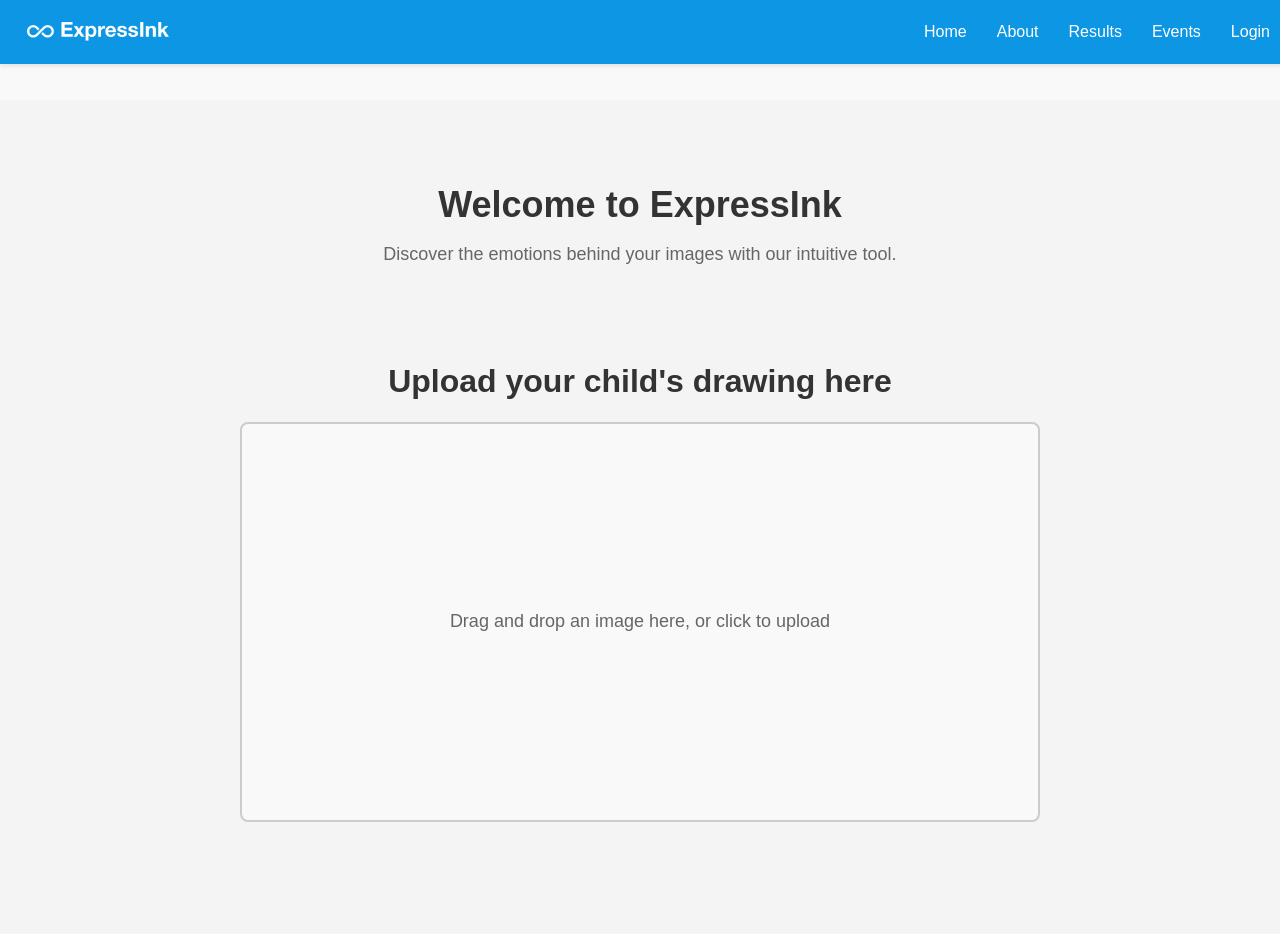
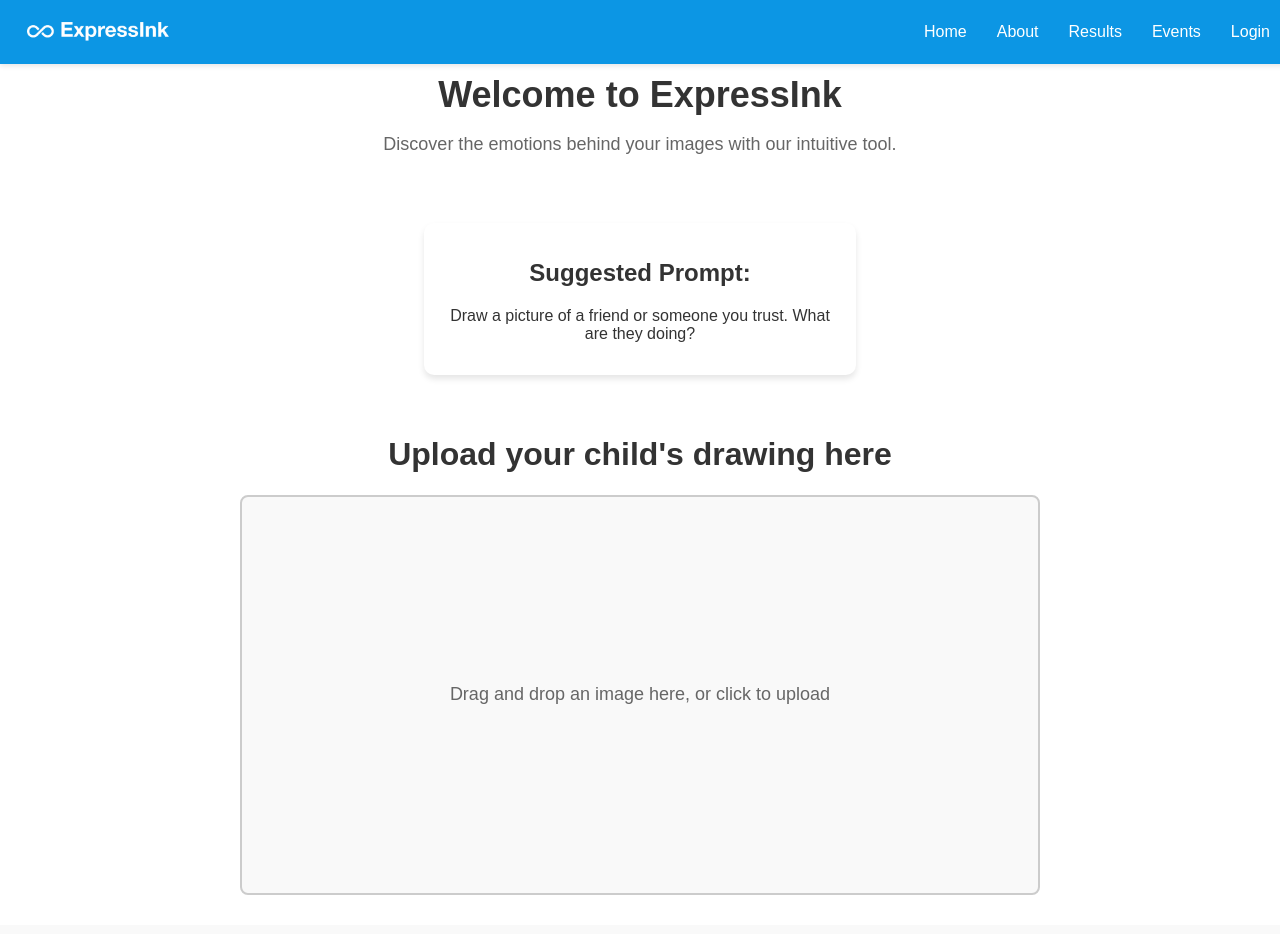
Before and after one commit to jasonli2446/ExpressInkFrontend, a React (Create React App) app in the folder image-upload-react/: page / in a window 1280 px wide. Shown: the top 934 px of the page. Built offline with nearby package versions, Linux system fonts and the light colour scheme.

Commit message:
homescreen upgrades

```diff
--- a/image-upload-react/src/App.css
+++ b/image-upload-react/src/App.css
@@ -1,13 +1,20 @@
+.body {
+  margin: 0;
+  padding-top: 0;
+  height: 100%;
+}
+
+
 .app-container {
   text-align: center;
-  padding: 0 0 300px 0;
-  background-color: #f4f4f4;
+  padding: 0 0 30px 0;
+  background: white;
   min-height: 100vh;
 }
 
 .heading {
   margin-bottom: 40px;
-  padding: 60px 40px 40px 40px;
+  padding: 10px 40px 10px 40px;
 }
 
 .title {
@@ -44,3 +51,28 @@
   line-height: 1.5;
   color: #555555;
 }
+
+.prompt-text {
+  transition: opacity 0.25s ease-in-out;
+  opacity: 1;
+}
+
+.prompt-text.fade-out {
+  opacity: 0;
+}
+
+.prompt{
+  background-color: white;
+  cursor: pointer;
+    border-radius: 10px;
+    box-shadow: 0 4px 6px rgba(0, 0, 0, 0.1);
+    padding: 16px;
+    text-align: center;
+    width: 100%;
+    max-width: 400px;
+    margin: 0 auto;
+}
+
+.upload-line{
+  padding-top: 40px;
+}
--- a/image-upload-react/src/pages/Events.css
+++ b/image-upload-react/src/pages/Events.css
@@ -1,5 +1,5 @@
 body {
-    padding-top: 100px;
+    padding-top: 40px;
     text-align: center;
     font-family: 'Arial', sans-serif;
     background-color: #f9f9f9;
--- a/image-upload-react/src/pages/Home.js
+++ b/image-upload-react/src/pages/Home.js
@@ -1,10 +1,11 @@
-import React, { useState } from "react";
+import React, { useState, useEffect } from "react";
 import ImageUpload from "../components/ImageUpload";
 import ImageAnalysis from "../components/ImageAnalysis";
 import "../App.css";
 
 const Home = () => {
   const [aiResponse, setAiResponse] = useState(null);
+  const [SuggestedPrompt, setSuggestedPrompt] = useState('');
 
   const handleFileUpload = (file) => {
     console.log("File uploaded:", file);
@@ -15,6 +16,34 @@ const Home = () => {
     setAiResponse(null);
   };
 
+  const prompts = [
+    "Draw a picture of yourself with your family. How do you feel in the picture?",
+    "Draw a house where you feel safe. What does it look like? Who is with you?",
+    "Draw a picture of your favorite place to relax. How does it make you feel?",
+    "Draw a picture of a time you felt really happy. What were you doing?",
+    "Draw a picture of how your day has been today. What colors or shapes do you use?",
+    "Draw something that represents a challenge or problem you're facing right now.",
+    "Draw a picture of your favorite thing to do when you're feeling sad. What helps you feel better?",
+    "Draw a picture of a friend or someone you trust. What are they doing?",
+    "Draw something that makes you feel brave or strong.",
+    "Draw a picture of something you are looking forward to doing."
+  ]
+
+  const getRandomPrompt = () => {
+    const promptElement = document.querySelector('.prompt-text');
+    promptElement.classList.add('fade-out');
+
+    setTimeout(() => {
+      const randomIndex = Math.floor(Math.random() * prompts.length);
+      setSuggestedPrompt(prompts[randomIndex]);
+      promptElement.classList.remove('fade-out');
+    }, 250);
+  };
+
+  useEffect(() => {
+    getRandomPrompt();
+  }, []);
+
   return (
     <div className="app-container">
       <header className="heading">
@@ -23,9 +52,13 @@ const Home = () => {
           Discover the emotions behind your images with our intuitive tool.
         </p>
       </header>
+      <div className="prompt" onClick={getRandomPrompt}>
+        <h2>Suggested Prompt:</h2>
+        <p className="prompt-text">{SuggestedPrompt}</p>
+      </div>
 
       <div>
-        <h1>Upload your child's drawing here</h1>
+        <h1 className="upload-line">Upload your child's drawing here</h1>
         <ImageUpload
           onFileUpload={handleFileUpload}
           onUploadNewImage={handleUploadNewImage}
```
